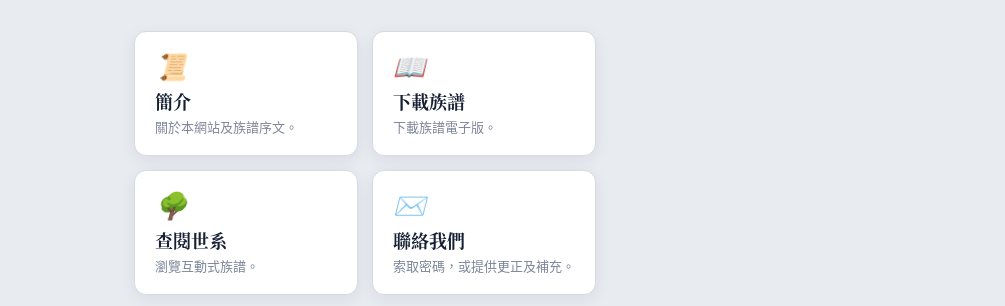
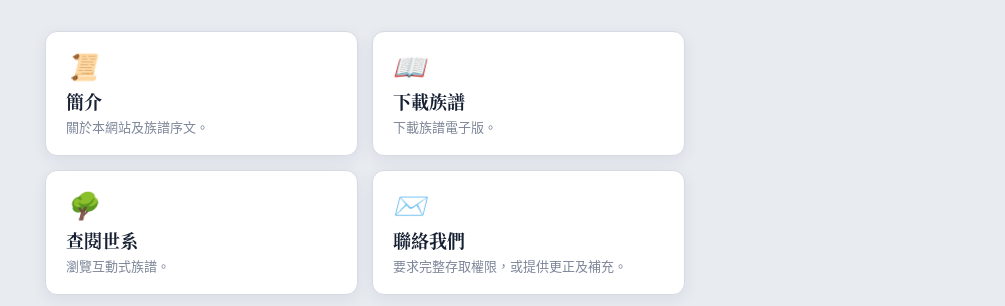
Before and after one commit to tang-family-tree/tang-family-tree.github.io, a plain HTML site: page index.html in a window 1280 px wide. Shown: the part 347-653 px from the top of the page, without its empty margins (275-1280 px from the left). Drawn offline with Linux system fonts and the light colour scheme.

Commit message:
more updates

```diff
--- a/index.html
+++ b/index.html
@@ -180,11 +180,13 @@ body.panel-open .infobtn,body.panel-open .infopop{right:289px}
 .langsw button{border:0;background:none;color:var(--ink-2);padding:6px 14px;border-radius:999px;font-size:13px}
 .langsw button.on{background:var(--ink);color:#fff;font-weight:600}
 .home-wrap{flex:1;display:flex;flex-direction:column;align-items:center;justify-content:center;padding:8px 20px 48px}
+#homeMain{width:100%;display:flex;flex-direction:column;align-items:center}
+#homeMain[hidden]{display:none}
 .hero{text-align:center;margin-bottom:34px}
 .hero .pre-seal{display:block;width:60px;height:60px;margin:0 auto 16px;border-radius:9px;background:var(--seal);color:#fbe9e4;font:700 34px/60px var(--serif);text-align:center;box-shadow:inset 0 0 0 2px rgba(255,255,255,.18)}
 .hero h1{font:700 40px/1.25 var(--serif);margin:0;letter-spacing:.28em;padding-left:.28em}
 .hero p{margin:10px auto 0;color:var(--ink-2);font-size:15px;max-width:460px;line-height:1.55}
-.home-grid{display:grid;grid-template-columns:repeat(2,minmax(0,1fr));gap:14px;width:min(640px,100%)}
+.home-grid{margin:0 auto;display:grid;grid-template-columns:repeat(2,minmax(0,1fr));gap:14px;width:min(640px,100%)}
 .hcard{display:flex;flex-direction:column;align-items:flex-start;gap:4px;text-align:left;background:#fff;border:1px solid var(--rule);border-radius:12px;padding:20px 20px 18px;box-shadow:0 4px 16px rgba(23,32,51,.07);transition:transform .12s,box-shadow .12s,border-color .12s}
 .hcard:hover{transform:translateY(-2px);box-shadow:0 8px 24px rgba(23,32,51,.13);border-color:#b9c4dc}
 .hcard .ic{font-size:26px;line-height:1;margin-bottom:6px}
@@ -197,6 +199,7 @@ body.panel-open .infobtn,body.panel-open .infopop{right:289px}
 .contact-card{text-align:center}
 .contact-card p{font:17px/1.9 var(--serif);text-indent:0;text-align:center}
 .contact-card a{display:inline-block;margin-top:6px;font:600 20px var(--serif);color:var(--blue);word-break:break-all}
+.pre-sec a{color:var(--blue);text-decoration:underline;text-underline-offset:2px}
 .pre-sec p.lat{word-break:normal;overflow-wrap:break-word;text-align:left;text-indent:0;line-height:1.8;font-size:16px}
 .pre-sec .note{word-break:normal;font:14px/1.7 var(--sans);color:var(--muted);text-indent:0}
 #pwBack{position:fixed;inset:0;z-index:110;background:rgba(23,32,51,.55);display:flex;align-items:center;justify-content:center;padding:20px}
@@ -1036,7 +1039,7 @@ const PREAMBLE={"title": "鄧氏族譜", "sections": [{"heading": null, "paragra
 const T={
  en:{tagline:'The Tang family genealogy, digitised from the written family books.',
   aboutT:'About',aboutD:'About this site and the preface to the genealogy.',
-  bookT:'Download the book',bookD:'Get a copy of the family book.',
+  bookT:'Download the book',bookD:'Get a copy of the genealogy book.',
   treeT:'View the family tree',treeD:'Explore the interactive tree.',
   contactT:'Contact',contactD:'Request access, or send corrections and additions.',
   back:'← Back',cancel:'Cancel',
@@ -1047,23 +1050,20 @@ const T={
   e401:'Incorrect password.',eServer:s=>'Server error ('+s+').',eNet:'Could not reach the server. Please try again.',
   e429:m=>m?'Too many attempts. Try again in about '+m+' minute'+(m===1?'':'s')+'.':'Too many attempts. Try again later.',
   eBook:'The book is not available yet.',
-  contactP:'To request the password, or to suggest corrections and additions to the genealogy, please email:',
+  contactP:'To request full access, or to suggest corrections and additions to the genealogy, please email:',
   noMail:'(contact email not set yet)',
   aboutH:'About this site',
   aboutP:['This site digitises the Tang (鄧) family genealogy, 鄧氏族譜, from the written family books, so that family members can explore the lineage generation by generation.',
-          'The interactive family tree is private and protected by a password. If you are family and would like access, or you have spotted a mistake or have something to add, please get in touch from the Contact page.'],
-  sumH:'The preamble in brief',
-  sumNote:'A short English summary of the original text below, for orientation only. The original classical Chinese is the authoritative text.',
-  sumP:['Preface (1475, Chenghua era): the Deng clan of eastern Guangdong traces its origin to Jishui in Jiangxi. The ancestor Deng Fu passed the imperial examinations in the Song dynasty (Chongning era), served as magistrate of Yangchun, and settled at Jintian; the clan has flourished there since. The preface urges descendants to stand on their own merits and honour their forebears.',
-        'Origin of the surname: the Deng were enfeoffed in Hebei by the Shang king Wu Ding, who made his uncle Man the Marquis of Deng; the line was later renewed under Deng Yu of the Eastern Han, and from Jiangxi branches moved south to Guangdong.',
-        'Postscript (1834, Daoguang era): the compiler corrects confusions in earlier genealogies that traced the line to various different founders, takes Marquis Man as the founding ancestor, and cross-checks older genealogies from Jiangsu, Zhejiang, Fujian and Guangdong.',
-        'The final passages record the feng shui poem of the “Half Pool” (半潭照) burial site and the founding Marquis Man.'],
-  origH:'Original preamble · 序'},
+          'Our family history stretches from the BC era (estimated) to the present day, spanning more than 127 generations. As is well <a href="https://en.wikipedia.org/wiki/Tang_Clan" target="_blank">documented</a>, Tang Wai-Kap (鄧惟汲) married a princess of the Southern Song dynasty, a daughter of Emperor Gaozong of Song (12 June 1107 – 9 November 1187). Their eldest son was Tang Lum (鄧林). Thanks to this royal connection, the lineage has been carefully preserved in the family books, both before, and after these generations.',
+          'My grandfather, Tang Yiu-Kwan (鄧耀坤), compiled the entire genealogy in its current form in his later years, and wrote its preface, detailing the history and significance of this work. In the era of generative AI, I wanted to digitised it, and continue his to extend the family genealogy.',
+          'The interactive family tree is private. If you are family and would like access, or you have spotted a mistake or have something to add, please get in touch from the Contact page.',
+          'J. K. Tang (鄧啟賢)'],
+  origH:'Original preamble (translation to come, please reach out if you want to translate this in full to English)· 序'},
  zh:{tagline:'鄧氏族譜 · 由紙本家譜數碼化',
   aboutT:'簡介',aboutD:'關於本網站及族譜序文。',
   bookT:'下載族譜',bookD:'下載族譜電子版。',
   treeT:'查閱世系',treeD:'瀏覽互動式族譜。',
-  contactT:'聯絡我們',contactD:'索取密碼，或提供更正及補充。',
+  contactT:'聯絡我們',contactD:'要求完整存取權限，或提供更正及補充。',
   back:'← 返回',cancel:'取消',
   pwPh:'密碼',unlock:'解鎖',unlocking:'解鎖中…',download:'下載',preparing:'準備中…',
   treeTitle:'查閱世系',treeMsg:'族譜內容不公開，請輸入密碼查閱。',
@@ -1072,11 +1072,15 @@ const T={
   e401:'密碼錯誤。',eServer:s=>'伺服器錯誤（'+s+'）。',eNet:'無法連接伺服器，請稍後再試。',
   e429:m=>m?'嘗試次數過多，請約 '+m+' 分鐘後再試。':'嘗試次數過多，請稍後再試。',
   eBook:'族譜電子版暫未提供。',
-  contactP:'如欲索取密碼，或對族譜有任何更正及補充，歡迎來信：',
+  contactP:'如欲申請完整存取權限，或對族譜有任何更正及補充，歡迎來信：',
   noMail:'（尚未設定聯絡電郵）',
   aboutH:'關於本網站',
-  aboutP:['本網站將鄧氏族譜由紙本家譜數碼化，方便族人逐代查閱世系。',
-          '互動式族譜只供族人瀏覽，需以密碼進入。如欲索取密碼，或發現錯漏、有所補充，歡迎透過「聯絡我們」與我們聯絡。'],
+  aboutP:['本網站將鄧氏族譜由紙本族譜數碼化,讓族人可以逐代探索家族世系。',
+          '我們的家族歷史可追溯至公元前(約略估計),延續至今,共逾127代。正如<a href="https://en.wikipedia.org/wiki/Tang_Clan">史料所載</a>,鄧惟汲迎娶南宋公主,即宋高宗(1107年6月12日—1187年11月9日)之女,二人的長子為鄧林。由於這層皇室淵源,族譜得以妥善保存,前後各代均有記載。',
+          '我的祖父鄧耀坤晚年將整部族譜編纂成現今的版本,並撰寫序言,詳述這部族譜的歷史與意義。在生成式人工智能的時代,我希望將其數碼化,延續祖父的工作。',
+          '互動家族樹並不公開。如果你是族人並希望申請查閱權限,或發現有錯誤、有所補充,請透過「聯絡」頁面與我們聯繫。',
+          '鄧啟賢'
+          ],
   origH:'序文原文'}
 };
 let lang='zh';   // default language; a visitor's own choice is remembered
@@ -1086,10 +1090,11 @@ const home=$('#home'), pwBack=$('#pwBack'), gateForm=$('#gateForm'), gatePw=$('#
 let pwMode='tree', dataLoaded=false, pwBusy=false;
 
 function aboutHTML(){
-  const sec=(h,paras,cls)=>'<section class="pre-sec">'+(h?'<h2>'+esc(h)+'</h2>':'')+paras.map(p=>'<p'+(cls?' class="'+cls+'"':'')+'>'+esc(p)+'</p>').join('')+'</section>';
+  /* text is HTML-escaped; the only markup allowed is <a href="https://…">…</a> (opens in a new tab) */
+  const rich=t=>esc(t).replace(/&lt;a href=&quot;(https?:\/\/[^&"<>\s]+?)&quot;(?: target=&quot;_blank&quot;)?&gt;(.+?)&lt;\/a&gt;/g,(m,u,x)=>'<a href="'+u+'" target="_blank" rel="noopener noreferrer">'+x+'</a>');
+  const sec=(h,paras,cls)=>'<section class="pre-sec">'+(h?'<h2>'+esc(h)+'</h2>':'')+paras.map(p=>'<p'+(cls?' class="'+cls+'"':'')+'>'+rich(p)+'</p>').join('')+'</section>';
   let h='<article class="pre-page"><span class="pre-seal" aria-hidden="true">鄧</span><h1>'+esc(PREAMBLE.title||'')+'</h1>';
   h+=sec(tr('aboutH'),tr('aboutP'),lang==='en'?'lat':'');
-  if(lang==='en') h+='<section class="pre-sec"><h2>'+esc(tr('sumH'))+'</h2><p class="note">'+esc(tr('sumNote'))+'</p>'+tr('sumP').map(p=>'<p class="lat">'+esc(p)+'</p>').join('')+'</section>';
   h+='<section class="pre-sec"><h2>'+esc(tr('origH'))+'</h2></section>';
   h+=PREAMBLE.sections.map(x=>'<section class="pre-sec">'+(x.heading?'<h2>'+esc(x.heading)+'</h2>':'')+(x.subheading?'<h3>'+esc(x.subheading)+'</h3>':'')+(x.paragraphs||[]).map(p=>'<p>'+esc(p)+'</p>').join('')+'</section>').join('');
   return h+'</article>';
```
